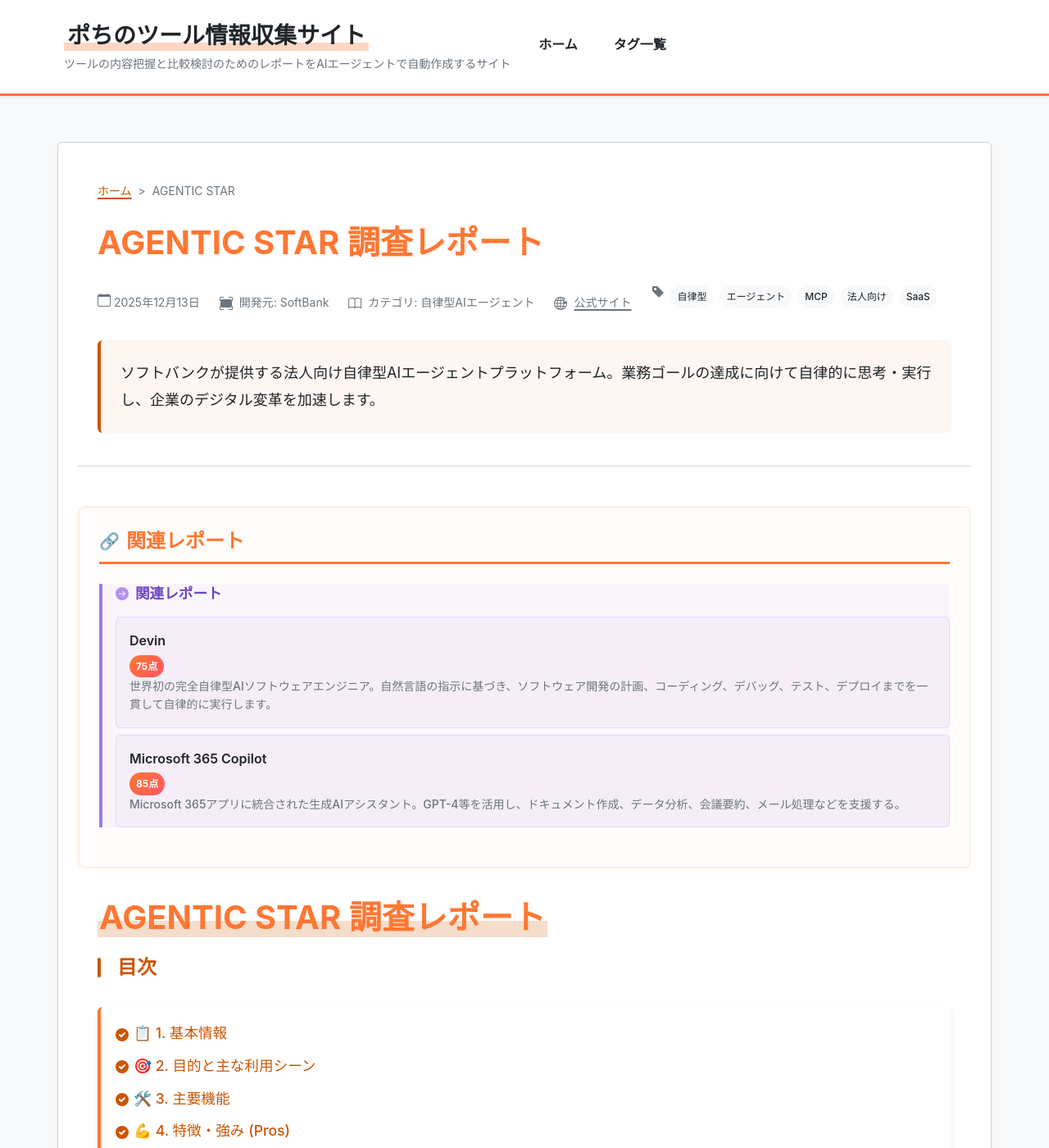
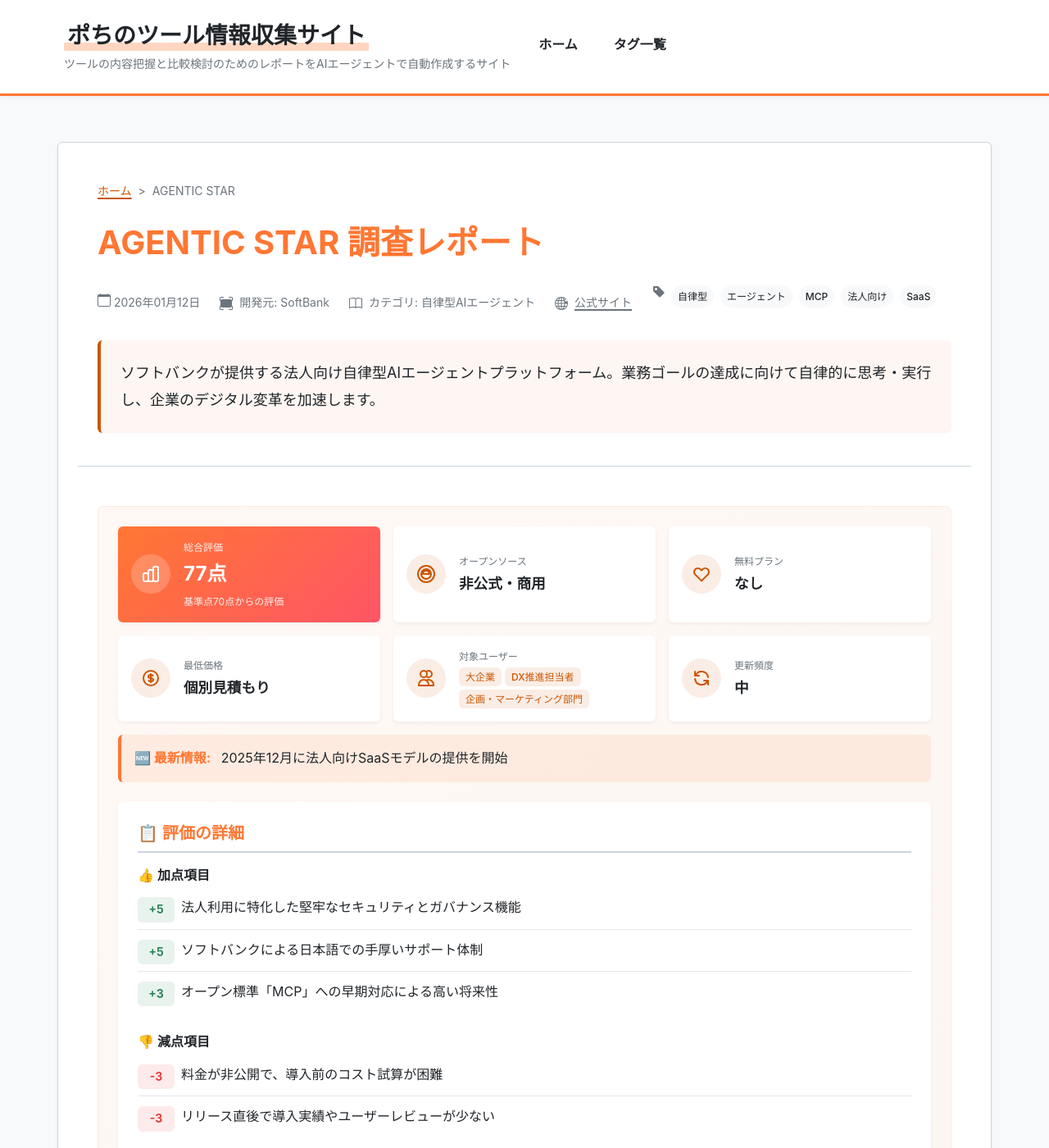
Before and after one commit to aegisfleet/tool-survey-report, a Jekyll site: the page built from _reports/agentic-star.md, in a window 1280 px wide and 1400 px high. Shown: the whole window at 82% size. Built offline with Jekyll 4.4.1, drawn with Linux system fonts in a browser that asks for light colours; some of the changed text lies outside the part shown.

Commit message:
docs: AGENTIC STARのレポートを更新し、関連リンクを整理 (#409)
AGENTIC STARの調査レポート（_reports/agentic-star.md）を最新のテンプレートに準拠させ、情報を更新しました。

- last_updated を 2026-01-12 に更新
- quick_summary と evaluation セクションを追加
- 料金プランのセクションを表形式に変更

また、関連レポートとの双方向リンクを確立するため、devin.md と microsoft-365-copilot.md の related_tools に AGENTIC STAR へのリンクを追加しました。

Co-authored-by: google-labs-jules[bot] <161369871+google-labs-jules[bot]@users.noreply.github.com>

```diff
--- a/_reports/agentic-star.md
+++ b/_reports/agentic-star.md
@@ -1,14 +1,54 @@
 ---
-layout: report
-title: AGENTIC STAR 調査レポート
-tool_name: AGENTIC STAR
-category: 自律型AIエージェント
-developer: SoftBank
-official_site: https://www.softbank.jp/biz/services/ai/agentic-star/
+# === フロントマター ===
+# 【必須項目】
+title: "AGENTIC STAR 調査レポート"
+tool_name: "AGENTIC STAR"
+tool_reading: "エージェンティック・スター"
+category: "自律型AIエージェント"
+developer: "SoftBank"
+official_site: "https://www.softbank.jp/biz/services/ai/agentic-star/"
 date: "2025-12-13"
-last_updated: "2025-12-13"
-tags: [自律型, エージェント, MCP, 法人向け, SaaS]
+last_updated: "2026-01-12"
+tags:
+  - "自律型"
+  - "エージェント"
+  - "MCP"
+  - "法人向け"
+  - "SaaS"
 description: "ソフトバンクが提供する法人向け自律型AIエージェントプラットフォーム。業務ゴールの達成に向けて自律的に思考・実行し、企業のデジタル変革を加速します。"
+
+# 【クイックサマリー】ホーム画面のカード表示用
+quick_summary:
+  has_free_plan: false
+  is_oss: false
+  starting_price: "個別見積もり"
+  target_users:
+    - "大企業"
+    - "DX推進担当者"
+    - "企画・マーケティング部門"
+  latest_highlight: "2025年12月に法人向けSaaSモデルの提供を開始"
+  update_frequency: "中"
+
+# 【ツール評価】100点満点、基準点70点からの加減算方式
+evaluation:
+  score: 77
+  base_score: 70
+  plus_points:
+    - point: 5
+      reason: "法人利用に特化した堅牢なセキュリティとガバナンス機能"
+    - point: 5
+      reason: "ソフトバンクによる日本語での手厚いサポート体制"
+    - point: 3
+      reason: "オープン標準「MCP」への早期対応による高い将来性"
+  minus_points:
+    - point: -3
+      reason: "料金が非公開で、導入前のコスト試算が困難"
+    - point: -3
+      reason: "リリース直後で導入実績やユーザーレビューが少ない"
+  summary: "セキュリティとサポートを重視する国内大企業に適しているが、料金の透明性と実績には課題が残る。"
+
+# 【任意項目】該当するもののみ記載
+links: {}
 relationships:
   related_tools:
     - "Devin"
@@ -19,7 +59,8 @@ relationships:
 
 ## **1. 基本情報**
 
-* **ツール名**: AGENTIC STAR（エージェンティック・スター）
+* **ツール名**: AGENTIC STAR
+* **ツールの読み方**: エージェンティック・スター
 * **開発元**: ソフトバンク株式会社 (SoftBank Corp.)
 * **公式サイト**: [https://www.softbank.jp/biz/services/ai/agentic-star/](https://www.softbank.jp/biz/services/ai/agentic-star/)
 * **カテゴリ**: 自律型AIエージェント
@@ -57,11 +98,15 @@ relationships:
 
 ## **6. 料金プラン**
 
-詳細な料金体系は公開されておらず、個別見積もりとなります。
+| プラン名 | 料金 | 主な特徴 |
+|---|---|---|
+| **SaaSモデル** | 個別見積もり | ブラウザから利用できる標準モデル。2025年12月提供開始。 |
+| **カスタマイズモデル** | 個別見積もり | 顧客の専用環境にAIエージェントを構築するモデル。 |
+| **外部接続モデル** | 個別見積もり | 既存システムにAPI/MCP連携で組み込むモデル。2026年3月提供予定。 |
+| **開発基盤提供モデル** | 個別見積もり | AIエージェントの実行環境やSDKを提供するモデル。2026年3月提供予定。 |
 
-* **SaaSモデル**: ブラウザから利用できる標準モデル（2025年12月提供開始）。
-* **カスタマイズモデル**: 顧客の専用環境に構築するモデル。
-* **無料トライアル**: 公式サイトに明記なし（問い合わせが必要）。
+* **課金体系**: 公式サイトでは公開されていない。個別の問い合わせが必要。
+* **無料トライアル**: 公式サイトに明記なし。問い合わせが必要。
 
 ## **7. 導入実績・事例**
 
```
Also changed, not shown: _reports/devin.md (+1 -0 lines), _reports/microsoft-365-copilot.md (+1 -0 lines).
